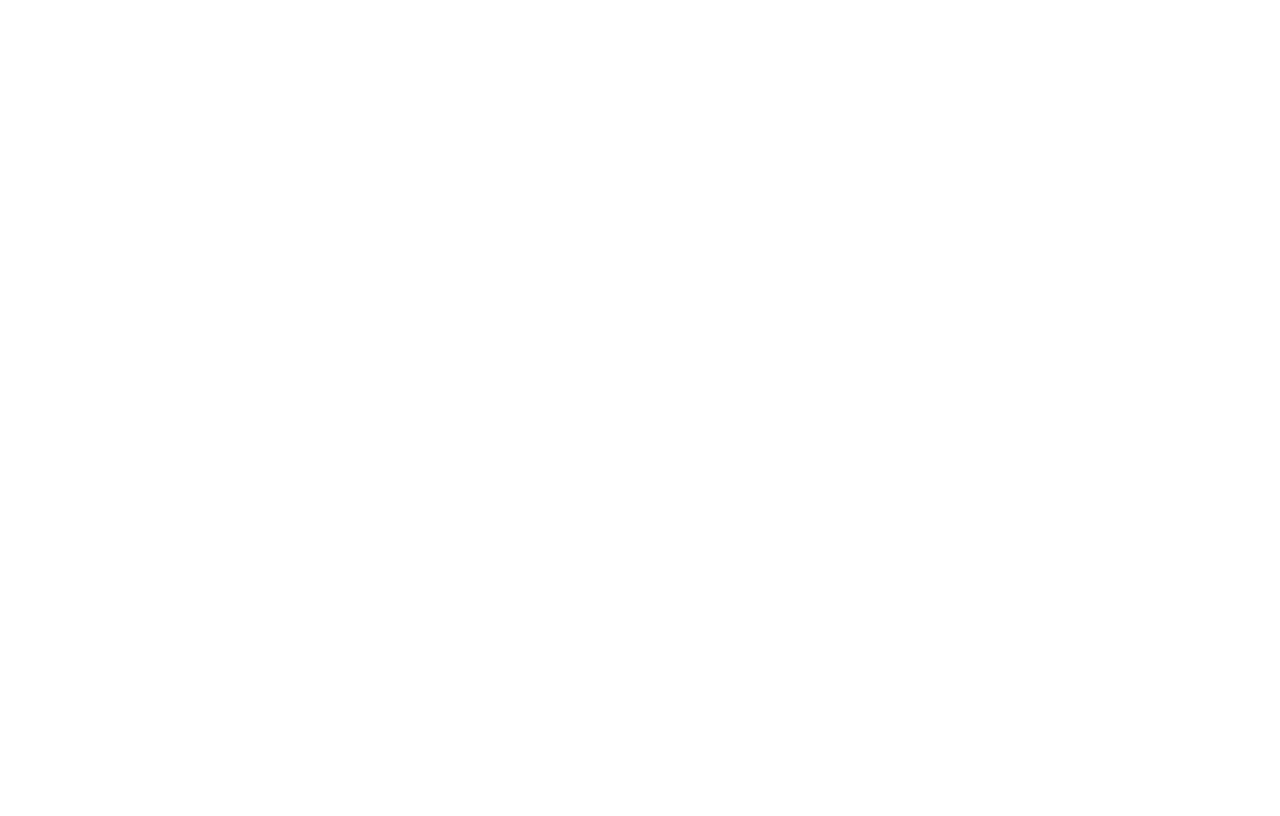
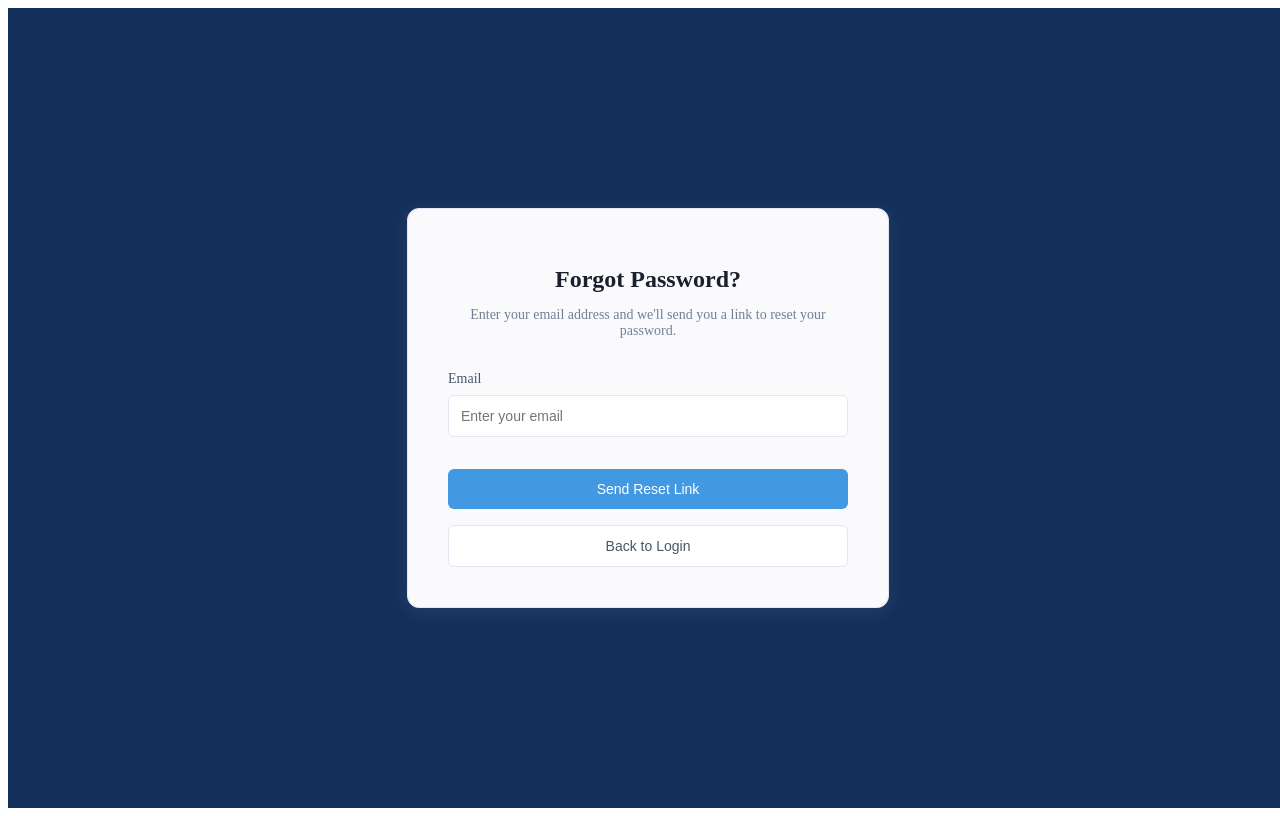
Before and after one commit to omkarumale111/Mini_Project, a React (Vite) app: page /forgot-password in a window 1280 px wide. Before the commit this address had no page. Built offline with nearby package versions, Linux system fonts and the light colour scheme.

Commit message:
Added Forget Password Page

```diff
--- a/src/App.jsx
+++ b/src/App.jsx
@@ -3,6 +3,7 @@
 import LoginScreen from "./components/LoginScreen/LoginScreen";
 import Dashboard from "./components/DashboardScreen/Dashboard";
 import SignScreen from './components/SignUpScreen/SignScreen';
+import ForgotPassword from "./components/ForgotPasswordScreen/ForgotPassword";
 
 function App() {
   return (
@@ -11,6 +12,7 @@
       <Route path="/login" element={<LoginScreen />} />
       <Route path="/dashboard" element={<Dashboard />} />
       <Route path="/signup" element={<SignScreen />} />
+      <Route path="/forgot-password" element={<ForgotPassword />} />
     </Routes>
   );
 }
--- /dev/null
+++ b/src/components/ForgotPasswordScreen/ForgotPassword.css
@@ -0,0 +1,125 @@
+.forgot-password-container {
+  display: flex;
+  min-height: 100vh;
+  width: 100vw;
+}
+
+.forgot-password-content {
+  display: flex;
+  width: 100%;
+}
+
+.forgot-password-form-container {
+  flex: 1;
+  display: flex;
+  justify-content: center;
+  align-items: center;
+  padding: 4rem;
+  background-color: #132f5b;
+}
+
+.forgot-password-form-section {
+  width: 100%;
+  max-width: 400px;
+  margin: 0 auto;
+  padding: 2.5rem;
+  background-color: rgb(250, 249, 252);
+  border: 1px solid #e2e8f0;
+  border-radius: 12px;
+  box-shadow: 0 4px 20px rgba(255, 255, 255, 0.08);
+}
+
+.forgot-title {
+  font-size: 1.5rem;
+  font-weight: 600;
+  color: #1a202c;
+  margin-bottom: 0.5rem;
+  text-align: center;
+}
+
+.forgot-subtitle {
+  font-size: 0.875rem;
+  color: #718096;
+  margin-bottom: 2rem;
+  text-align: center;
+}
+
+.forgot-form {
+  display: flex;
+  flex-direction: column;
+  gap: 1rem;
+}
+
+.form-group {
+  margin-bottom: 1rem;
+}
+
+.form-group label {
+  display: block;
+  font-size: 0.875rem;
+  color: #4a5568;
+  margin-bottom: 0.5rem;
+  font-weight: 500;
+}
+
+.form-input {
+  width: 100%;
+  padding: 0.75rem;
+  border: 1px solid #e2e8f0;
+  border-radius: 0.375rem;
+  font-size: 0.875rem;
+  box-sizing: border-box;
+}
+
+.reset-button {
+  width: 100%;
+  padding: 0.75rem;
+  border-radius: 0.375rem;
+  font-size: 0.875rem;
+  font-weight: 500;
+  cursor: pointer;
+  background-color: #4299e1;
+  color: white;
+  border: none;
+  transition: background-color 0.2s;
+}
+
+.reset-button:hover {
+  background-color: #3182ce;
+}
+
+.back-to-login {
+  width: 100%;
+  padding: 0.75rem;
+  border-radius: 0.375rem;
+  font-size: 0.875rem;
+  font-weight: 500;
+  cursor: pointer;
+  background-color: white;
+  color: #4a5568;
+  border: 1px solid #e2e8f0;
+  transition: background-color 0.2s;
+}
+
+.back-to-login:hover {
+  background-color: #f7fafc;
+}
+
+.success-message {
+  background-color: #9ae6b4;
+  color: #22543d;
+  padding: 1rem;
+  border-radius: 0.375rem;
+  margin-bottom: 1rem;
+  text-align: center;
+}
+
+@media (max-width: 768px) {
+  .forgot-password-form-container {
+    padding: 1.5rem;
+  }
+
+  .forgot-password-form-section {
+    padding: 1.5rem;
+  }
+}
--- /dev/null
+++ b/src/components/ForgotPasswordScreen/ForgotPassword.jsx
@@ -0,0 +1,66 @@
+import React, { useState } from "react";
+import { useNavigate } from "react-router-dom";
+import "./ForgotPassword.css";
+
+const ForgotPassword = () => {
+  const navigate = useNavigate();
+  const [email, setEmail] = useState("");
+  const [message, setMessage] = useState("");
+
+  const handleSubmit = (e) => {
+    e.preventDefault();
+    // Mock password reset functionality
+    if (email) {
+      setMessage("Password reset link has been sent to your email.");
+      setTimeout(() => {
+        navigate("/login");
+      }, 3000);
+    }
+  };
+
+  return (
+    <div className="forgot-password-container">
+      <div className="forgot-password-content">
+        <div className="forgot-password-form-container">
+          <div className="forgot-password-form-section">
+            <h1 className="forgot-title">Forgot Password?</h1>
+            <p className="forgot-subtitle">
+              Enter your email address and we'll send you a link to reset your password.
+            </p>
+
+            {message && <div className="success-message">{message}</div>}
+
+            <form className="forgot-form" onSubmit={handleSubmit}>
+              <div className="form-group">
+                <label htmlFor="email">Email</label>
+                <input
+                  type="email"
+                  id="email"
+                  className="form-input"
+                  placeholder="Enter your email"
+                  value={email}
+                  onChange={(e) => setEmail(e.target.value)}
+                  required
+                />
+              </div>
+
+              <button type="submit" className="reset-button">
+                Send Reset Link
+              </button>
+
+              <button
+                type="button"
+                className="back-to-login"
+                onClick={() => navigate("/login")}
+              >
+                Back to Login
+              </button>
+            </form>
+          </div>
+        </div>
+      </div>
+    </div>
+  );
+};
+
+export default ForgotPassword;
--- a/src/components/LoginScreen/LoginForm.jsx
+++ b/src/components/LoginScreen/LoginForm.jsx
@@ -36,7 +36,14 @@
           />
         </div>
 
-        <a href="#forgot" className="forgot-password">
+        <a
+          href="/forgot-password"
+          onClick={(e) => {
+            e.preventDefault();
+            navigate("/forgot-password");
+          }}
+          className="forgot-password"
+        >
           Forgot Password?
         </a>
 
--- a/src/components/LoginScreen/LoginScreen.css
+++ b/src/components/LoginScreen/LoginScreen.css
@@ -112,23 +112,31 @@
   width: 100%;
   padding: 0.75rem;
   border-radius: 0.375rem;
-  font-weight: 600;
+  font-size: 0.875rem;
+  font-weight: 500;
   cursor: pointer;
-  box-sizing: border-box;
+  transition: background-color 0.2s;
 }
 
 .login-button {
   background-color: #4299e1;
   color: white;
   border: none;
-  margin-top: 0.5rem;
+}
+
+.login-button:hover {
+  background-color: #3182ce;
 }
 
 .secondary-button {
   background-color: white;
-  color: #2d3748;
+  color: #4a5568;
   border: 1px solid #e2e8f0;
   margin-top: 1rem;
+}
+
+.secondary-button:hover {
+  background-color: #f7fafc;
 }
 
 /* Divider styles */
@@ -136,7 +144,7 @@
   display: flex;
   align-items: center;
   margin: 1.5rem 0;
-  color: #a0aec0;
+  gap: 1rem;
 }
 
 .divider-line {
@@ -146,9 +154,46 @@
 }
 
 .divider-text {
-  padding: 0 1rem;
-  font-size: 0.75rem;
-  text-transform: uppercase;
+  color: #718096;
+  font-size: 0.875rem;
+}
+
+/* Sign up redirect */
+.signup-redirect {
+  text-align: center;
+  margin-top: 1.5rem;
+  color: #4a5568;
+  font-size: 0.875rem;
+}
+
+.signup-link {
+  color: #4299e1;
+  text-decoration: none;
+  font-weight: 500;
+}
+
+.signup-link:hover {
+  text-decoration: underline;
+}
+
+.sign-up-prompt {
+  text-align: center;
+  margin-top: 1rem;
+  color: #4a5568;
+  font-size: 0.875rem;
+}
+
+.sign-up-link {
+  background: none;
+  border: none;
+  color: #4299e1;
+  font-weight: 500;
+  cursor: pointer;
+  padding: 0 0.25rem;
+}
+
+.sign-up-link:hover {
+  text-decoration: underline;
 }
 
 /* Responsive design */
@@ -170,21 +215,3 @@
     padding: 1.5rem;
   }
 }
-
-/* Add this to your existing CSS */
-.signup-redirect {
-  text-align: center;
-  margin-top: 1.5rem;
-  font-size: 0.875rem;
-  color: #4a5568;
-}
-
-.signup-link {
-  color: #4299e1;
-  text-decoration: none;
-  font-weight: 500;
-}
-
-.signup-link:hover {
-  text-decoration: underline;
-}
```
